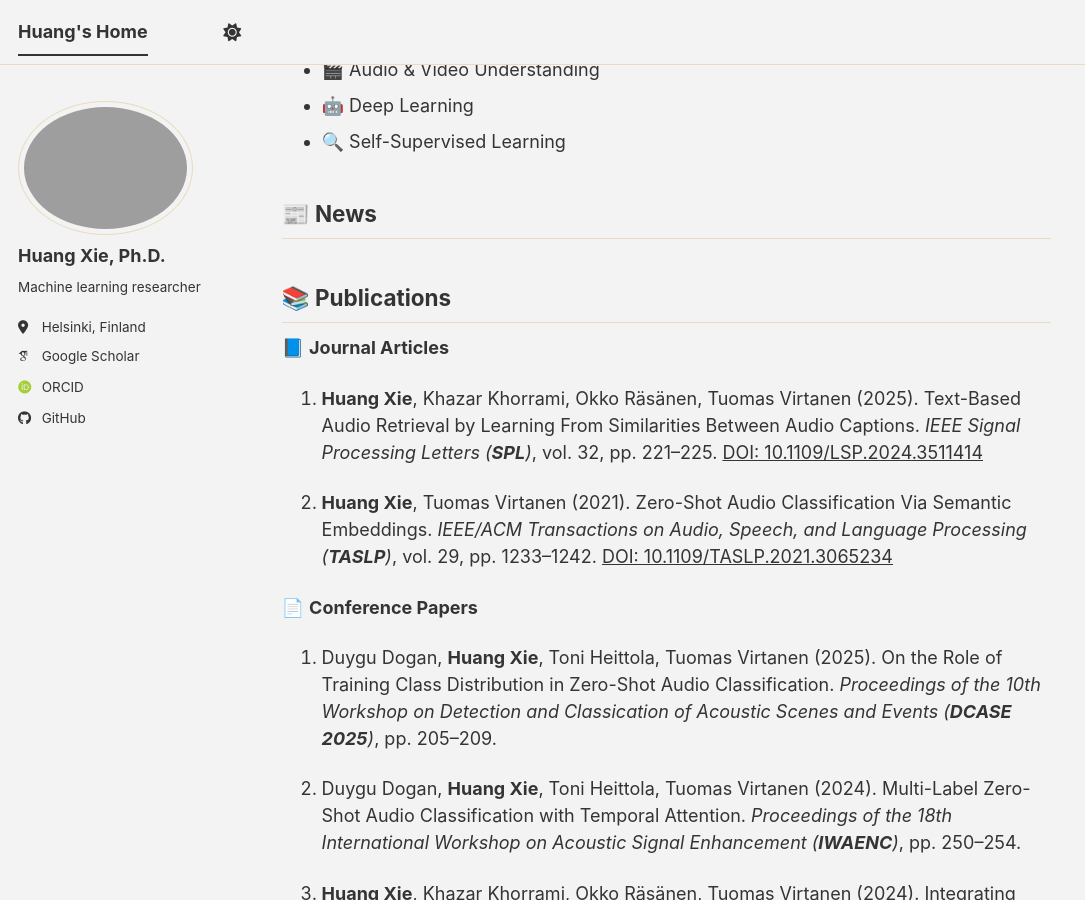
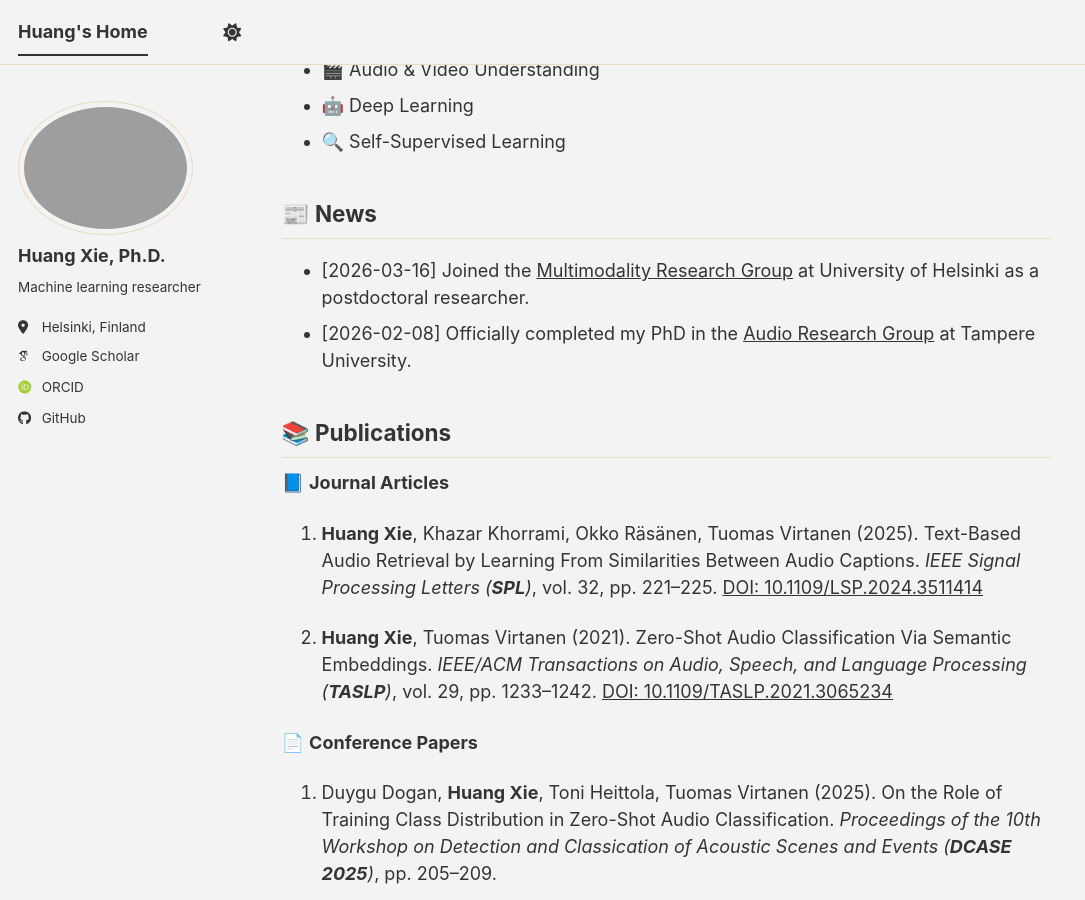
Before and after one commit to xieh97/xieh97.github.io, a Jekyll site: the page built from _pages/about.md, in a window 1280 px wide and 900 px high, scrolled down 490 px. Shown: the whole window, without its empty margins (0-1085 px from the left). Built offline with Jekyll 4.4.1, drawn with Linux system fonts in a browser that asks for light colours; some web fonts are replaced; a script bundle is joined from its source files by our own code; library files that are not in the unit come from our copies.

Commit message:
更新动态

```diff
--- a/_pages/about.md
+++ b/_pages/about.md
@@ -25,7 +25,8 @@ redirect_from:
 
 📰 News
 --------
-
+- [2026-03-16] Joined the [Multimodality Research Group](https://www.helsinki.fi/multimodality) at University of Helsinki as a postdoctoral researcher.
+- [2026-02-08] Officially completed my PhD in the [Audio Research Group](https://research.tuni.fi/arg/) at Tampere University.
 
 📚 Publications
 --------
```
